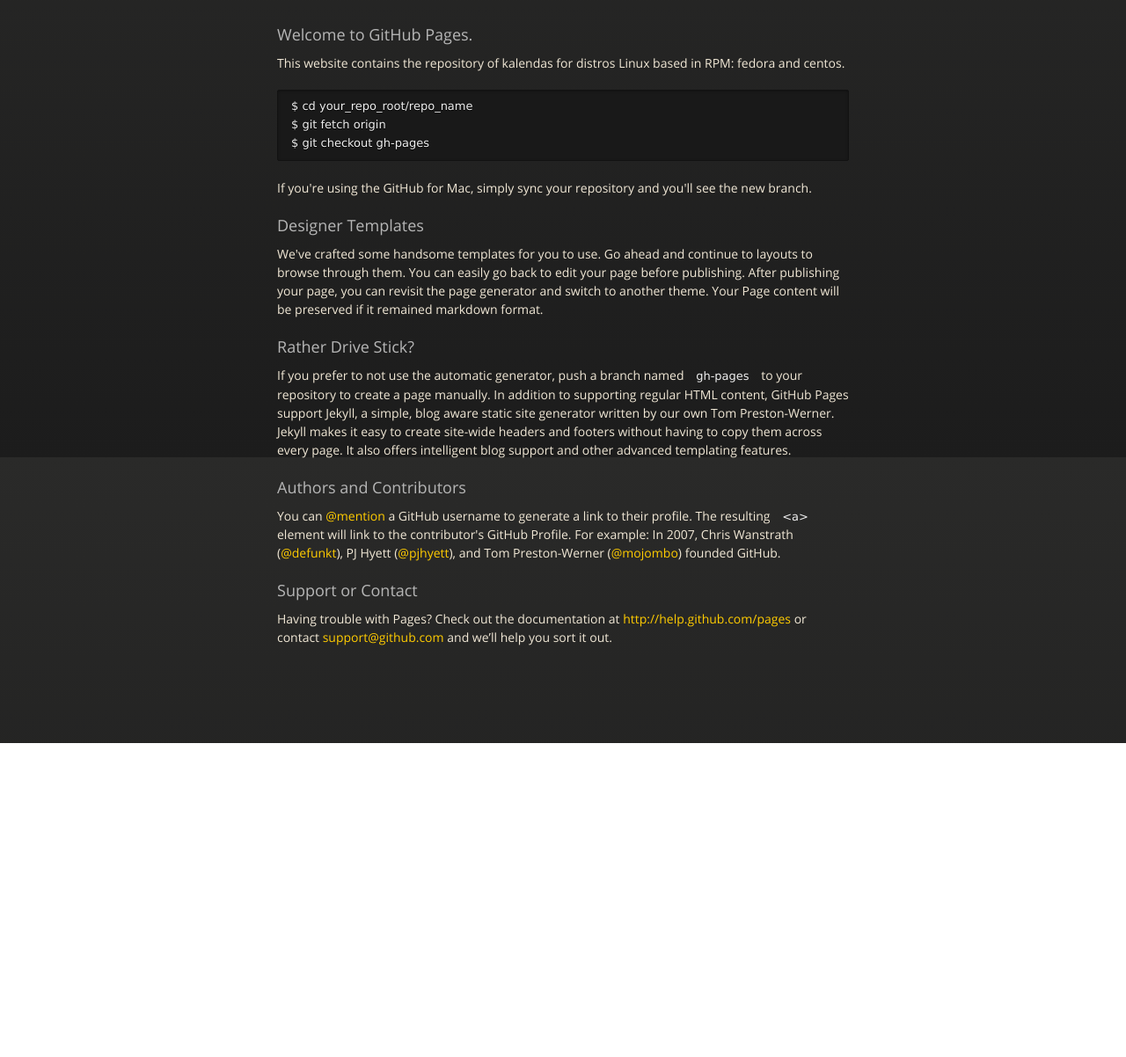
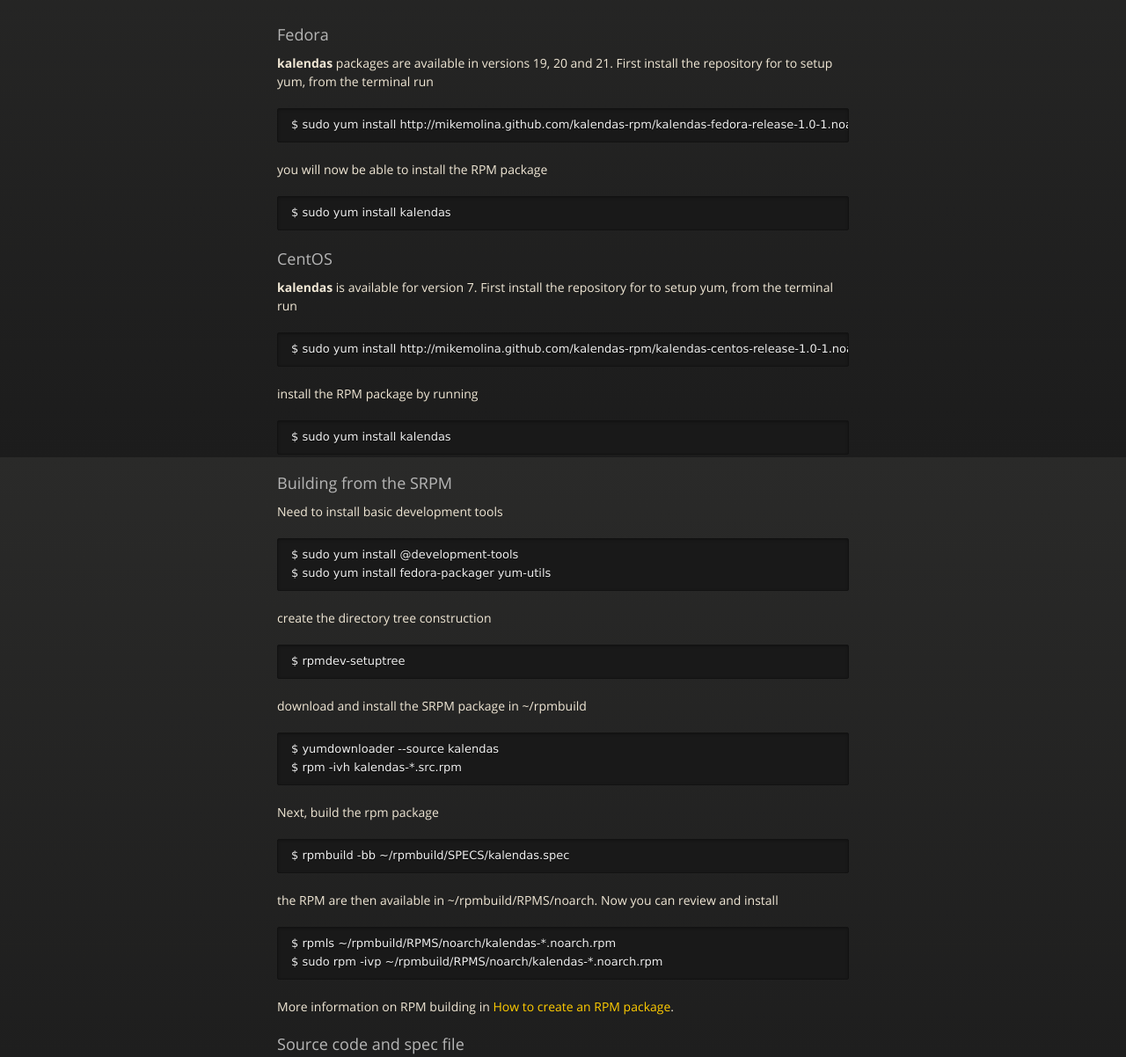
Before and after one commit to mikemolina/kalendas-rpm, a plain HTML site: page index.html in a window 1280 px wide. Shown: the part 280-1482 px from the top of the page at 88% size. Before the commit the page ends 1125 px from the top, so only its background shows below. Drawn offline with nearby package versions, Linux system fonts and the light colour scheme.

Commit message:
Version inicial pagina HTML

```diff
--- a/index.html
+++ b/index.html
@@ -3,7 +3,7 @@
   <head>
     <meta charset="utf-8">
       <meta http-equiv="X-UA-Compatible" content="chrome=1">
-    <title>Kalendas-rpm by mikemolina</title>
+	<title>Kalendas RPM packages</title>
 	<link rel="stylesheet" href="stylesheets/styles.css">
 	  <link rel="stylesheet" href="stylesheets/pygment_trac.css">
 	    <script src="https://ajax.googleapis.com/ajax/libs/jquery/1.7.1/jquery.min.js"></script>
@@ -15,63 +15,67 @@
 	    <link rel="stylesheet" href="stylesheets/ie.css">
 	    <![endif]-->
 	    <meta name="viewport" content="width=device-width, initial-scale=1, user-scalable=no">
-
   </head>
   <body>
     <div id="header">
       <nav>
-          <li class="fork"><a href="https://github.com/mikemolina/kalendas-rpm">View On GitHub</a></li>
-          <li class="downloads"><a href="https://github.com/mikemolina/kalendas-rpm/zipball/master">ZIP</a></li>
-          <li class="downloads"><a href="https://github.com/mikemolina/kalendas-rpm/tarball/master">TAR</a></li>
+	<li class="fork"><a href="https://github.com/mikemolina/kalendas">View On GitHub</a></li>
+	<li class="fork"><a href="https://github.com/mikemolina/kalendas-rpm">Repo</a></li>
+	<li class="downloads"><a href="http://mikemolina.github.io/kalendas-rpm/spec/kalendas.spec">SPEC</a></li>
+	<li class="downloads"><a href="https://launchpad.net/kalendas/trunk/1.0.1/+download/kalendas-1.0.1.tar.gz">SOURCE</a></li>
+	<li class="downloads"><a href="https://launchpad.net/kalendas/trunk/1.0.2/+download/kalendas-doc.pdf">DOC</a></li>
 	<li class="title">DOWNLOADS</li>
       </nav>
     </div><!-- end header -->
-
     <div class="wrapper">
-
       <section>
         <div id="title">
           <h1>kalendas - Calculations of Calendar and Julian Date</h1>
           <p>Repository for Fedora and CentOS</p>
           <hr>
+        </div><!-- end title -->
+	<!-- Fedora -->
+	<h3><a name="sec-fedora" class="anchor" href="#sec-fedora"><span class="octicon octicon-link"></span></a>Fedora</h3>
+	<p><strong>kalendas</strong> packages are available in versions 19, 20 and 21. First install the repository for to setup yum, from the terminal run</p>
+	<pre><code>$ sudo yum install http://mikemolina.github.com/kalendas-rpm/kalendas-fedora-release-1.0-1.noarch.rpm</code></pre>
+	<p>you will now be able to install the RPM package</p>
+	<pre><code>$ sudo yum install kalendas</code></pre>
+	<!-- end Fedora -->
+	<!-- CentOS -->
+	<h3><a name="sec-centos" class="anchor"	href="#sec-centos"><span class="octicon	octicon-link"></span></a>CentOS</h3>
+	<p><strong>kalendas</strong> is available for version 7. First install the repository for to setup yum, from the terminal run</p>
+	<pre><code>$ sudo yum install http://mikemolina.github.com/kalendas-rpm/kalendas-centos-release-1.0-1.noarch.rpm</code></pre>
+	<p>install the RPM package by running</p>
+	<pre><code>$ sudo yum install kalendas</code></pre>
+	<!-- end CentOS -->
+	<!-- Building from the SRPM -->
+	<h3><a name="sec-building-srpm" class="anchor" href="#sec-building-srpm"><span class="octicon octicon-link"></span></a>Building from the SRPM</h3>
+	<p>Need to install basic development tools</p>
+	<pre><code>$ sudo yum install @development-tools
+$ sudo yum install fedora-packager yum-utils</code></pre>
+	<p>create the directory tree construction</p>
+	<pre><code>$ rpmdev-setuptree</code></pre>
+	<p>download and install the SRPM package in ~/rpmbuild</p>
+	<pre><code>$ yumdownloader --source kalendas
+$ rpm -ivh kalendas-*.src.rpm</code></pre>
+	<p>Next, build the rpm package</p>
+	<pre><code>$ rpmbuild -bb ~/rpmbuild/SPECS/kalendas.spec</code></pre>
+	<p>the RPM are then available in ~/rpmbuild/RPMS/noarch. Now you can review and install</p>
+	<pre><code>$ rpmls ~/rpmbuild/RPMS/noarch/kalendas-*.noarch.rpm
+$ sudo rpm -ivp ~/rpmbuild/RPMS/noarch/kalendas-*.noarch.rpm</code></pre>
+	<p>More information on RPM building in <a href="https://fedoraproject.org/wiki/How_to_create_an_RPM_package">How to create an RPM package</a>.</p>
+	<!-- end Building from the SRPM -->
+	<!-- Source code and spec file -->
+	<h3><a name="sec-sources" class="anchor" href="#sec-sources"><span class="octicon octicon-link"></span></a>Source code and spec file</h3>
+	<p>Source code of <strong>kalendas</strong> is available in <a href="https://launchpad.net/kalendas">Launchpad</a> while the spec file is hosted in the repository <a href="https://github.com/mikemolina/kalendas-rpm">GitHub</a>.</p>
+	<!-- end Source code and spec file -->
+      </section><!-- end section -->
+    </div><!-- end wrapper -->
+    <!--[if !IE]><script>fixScale(document);</script><![endif]-->
+    <div id="footer">
+      <hr>
 	<span class="credits left">Maintained by <a href="https://github.com/mikemolina">mikemolina</a></span>
-        </div>
-
-        <h3>
-<a name="welcome-to-github-pages" class="anchor" href="#welcome-to-github-pages"><span class="octicon octicon-link"></span></a>Welcome to GitHub Pages.</h3>
-
-<p>This website contains the repository of kalendas for distros Linux based in RPM: fedora and centos.</p>
-
-<pre><code>$ cd your_repo_root/repo_name
-$ git fetch origin
-$ git checkout gh-pages
-</code></pre>
-
-<p>If you're using the GitHub for Mac, simply sync your repository and you'll see the new branch.</p>
-
-<h3>
-<a name="designer-templates" class="anchor" href="#designer-templates"><span class="octicon octicon-link"></span></a>Designer Templates</h3>
-
-<p>We've crafted some handsome templates for you to use. Go ahead and continue to layouts to browse through them. You can easily go back to edit your page before publishing. After publishing your page, you can revisit the page generator and switch to another theme. Your Page content will be preserved if it remained markdown format.</p>
-
-<h3>
-<a name="rather-drive-stick" class="anchor" href="#rather-drive-stick"><span class="octicon octicon-link"></span></a>Rather Drive Stick?</h3>
-
-<p>If you prefer to not use the automatic generator, push a branch named <code>gh-pages</code> to your repository to create a page manually. In addition to supporting regular HTML content, GitHub Pages support Jekyll, a simple, blog aware static site generator written by our own Tom Preston-Werner. Jekyll makes it easy to create site-wide headers and footers without having to copy them across every page. It also offers intelligent blog support and other advanced templating features.</p>
-
-<h3>
-<a name="authors-and-contributors" class="anchor" href="#authors-and-contributors"><span class="octicon octicon-link"></span></a>Authors and Contributors</h3>
-
-<p>You can <a href="https://github.com/blog/821" class="user-mention">@mention</a> a GitHub username to generate a link to their profile. The resulting <code>&lt;a&gt;</code> element will link to the contributor's GitHub Profile. For example: In 2007, Chris Wanstrath (<a href="https://github.com/defunkt" class="user-mention">@defunkt</a>), PJ Hyett (<a href="https://github.com/pjhyett" class="user-mention">@pjhyett</a>), and Tom Preston-Werner (<a href="https://github.com/mojombo" class="user-mention">@mojombo</a>) founded GitHub.</p>
-
-<h3>
-<a name="support-or-contact" class="anchor" href="#support-or-contact"><span class="octicon octicon-link"></span></a>Support or Contact</h3>
-
-<p>Having trouble with Pages? Check out the documentation at <a href="http://help.github.com/pages">http://help.github.com/pages</a> or contact <a href="mailto:support@github.com">support@github.com</a> and we’ll help you sort it out.</p>
-      </section>
-
-    </div>
-    <!--[if !IE]><script>fixScale(document);</script><![endif]-->
-
+	<span class="credits right">Hosted on GitHub Pages &mdash; Theme by <a href="https://twitter.com/michigangraham">mattgraham</a></span>
+    </div><!-- end footer -->
   </body>
 </html>
```
Lines whose indentation alone changed are shown as unchanged.
